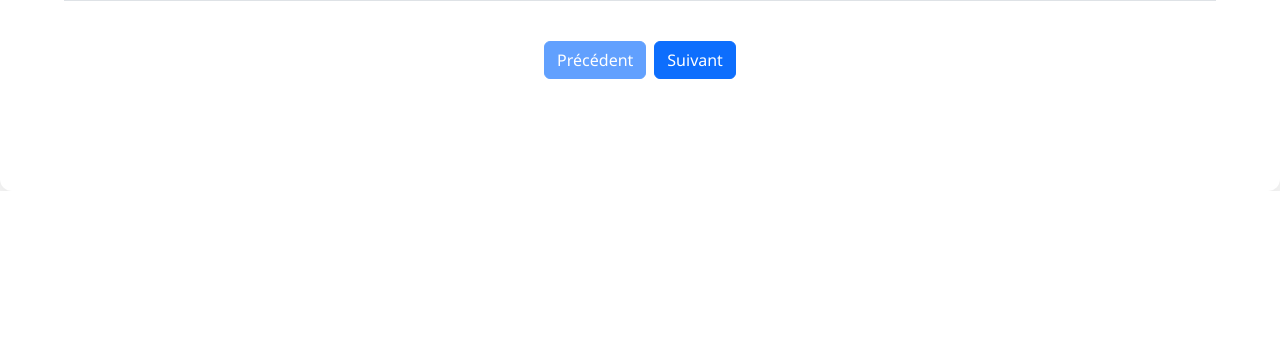
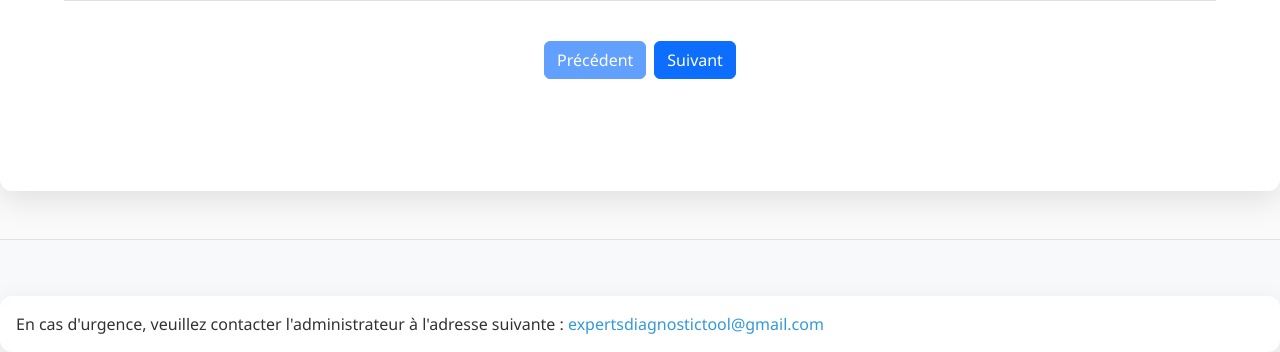
Before and after one commit to andinox/Projet-Python-TSP, a Django app: page /admin_view/ in a window 1280 px wide. Shown: the part 3472-3824 px from the top of the page. Before the commit the page ends 3663 px from the top, so only its background shows below. Run offline with Django 5.2, Linux system fonts and the light colour scheme; a user stored in the database is signed in; data comes from the database, SQL or seed files in the repository; parts of the project's set-up code (start-up, migrations or seed data) failed here and were passed over.

Commit message:
feature adding footer

```diff
--- a/DiagnosticTool/core/templates/core/home.html
+++ b/DiagnosticTool/core/templates/core/home.html
@@ -73,7 +73,7 @@
                                                 <td><strong>{{ diag.diagnosis_type }}</strong></td>
                                                 <td>{{ router.name }}</td>
                                                 <td class="text-muted-custom">{{ diag.date|date:"d/m/Y H:i" }}</td>
-                                                {% if request.user.is_staff %}
+                                                {% if request.user.is_superuser %}
                                                     <td>{{ diag.created_by }}</td>
                                                 {% endif %}
 
--- a/DiagnosticTool/templates/DiagnosticTool/base.html
+++ b/DiagnosticTool/templates/DiagnosticTool/base.html
@@ -102,6 +102,23 @@
 </main>
 
 
+<!-- ========== -->
+<!-- Footer :) -->
+<!-- ========== -->
+
+
+<footer class="bg-light  mt-5 border-top pt-3">
+    <div class="container p-3">
+        <p class="mb-0">
+            En cas d'urgence, veuillez contacter l'administrateur à l'adresse suivante :
+            <a href="mailto:expertsdiagnostictool@gmail.com" class="text-decoration-none">
+                expertsdiagnostictool@gmail.com
+            </a>
+        </p>
+    </div>
+</footer>
+
+
 <!-- ============== -->
 <!-- Bootstrap JS :) -->
 <!-- ============== -->
```
